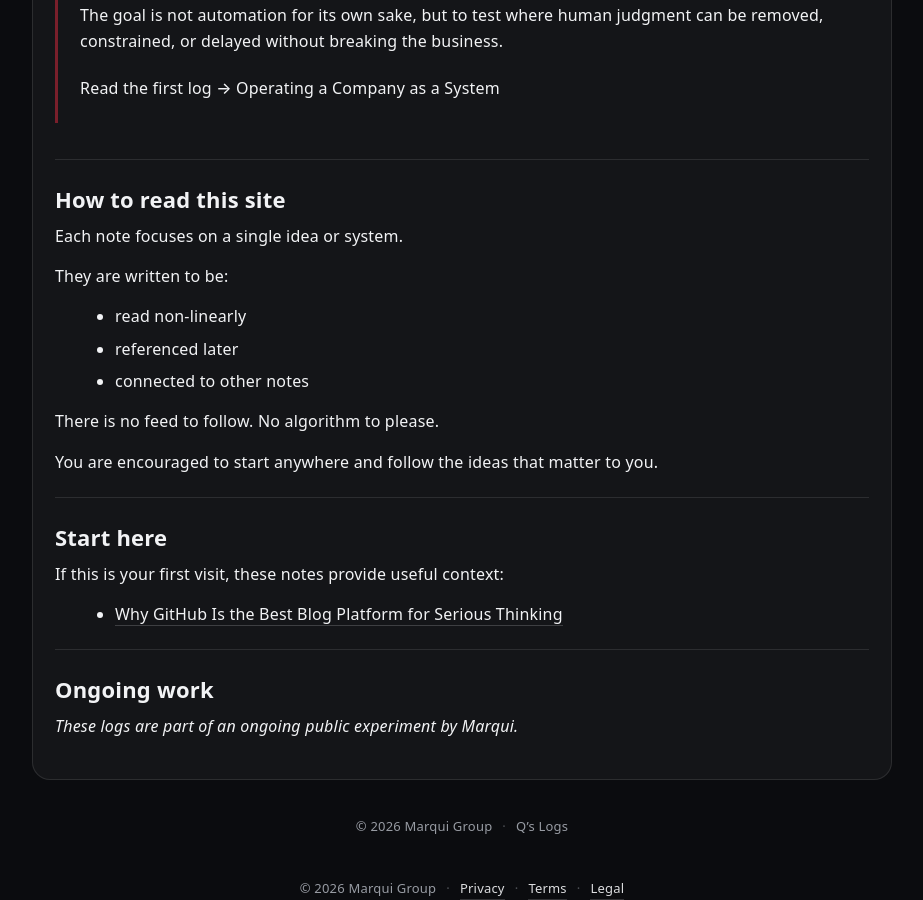
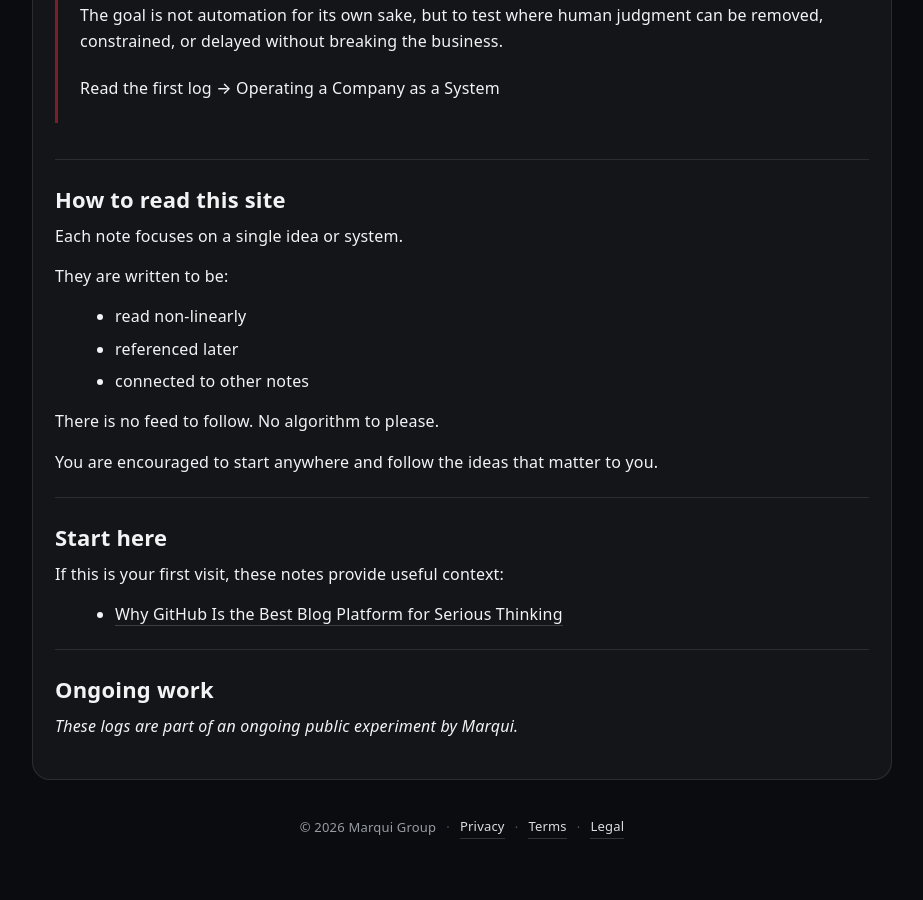
Before and after one commit to Marqui-be/blog, a Jekyll site: the page built from index.md, in a window 1280 px wide and 900 px high, scrolled down 1231 px. Shown: the whole window, without its empty margins (178-1101 px from the left). Built offline with Jekyll 4.4.1, drawn with Linux system fonts in a browser that asks for light colours; after the commit the page ends 2070 px from its top, so only the background shows below that.

Commit message:
Update default.html

```diff
--- a/_layouts/default.html
+++ b/_layouts/default.html
@@ -53,23 +53,14 @@
       <div class="footer-inner">
         <span>© {{ "now" | date: "%Y" }} Marqui Group</span>
         <span class="dot">·</span>
-        <span>Q’s Logs</span>
+        <a href="{{ site.baseurl }}/legal/privacy" target="_blank" rel="noopener">Privacy</a>
+        <span class="dot">·</span>
+        <a href="{{ site.baseurl }}/legal/terms" target="_blank" rel="noopener">Terms</a>
+        <span class="dot">·</span>
+        <a href="{{ site.baseurl }}/legal/imprint" target="_blank" rel="noopener">Legal</a>
       </div>
     </footer>
+
   </main>
-
-  <footer class="footer">
-    <div class="footer-inner">
-      <span>© {{ "now" | date: "%Y" }} Marqui Group</span>
-      <span class="dot">·</span>
-      <a href="{{ site.baseurl }}/legal/privacy" target="_blank" rel="noopener">Privacy</a>
-      <span class="dot">·</span>
-      <a href="{{ site.baseurl }}/legal/terms" target="_blank" rel="noopener">Terms</a>
-      <span class="dot">·</span>
-      <a href="{{ site.baseurl }}/legal/imprint" target="_blank" rel="noopener">Legal</a>
-    </div>
-  </footer>
-
-
 </body>
 </html>
```
